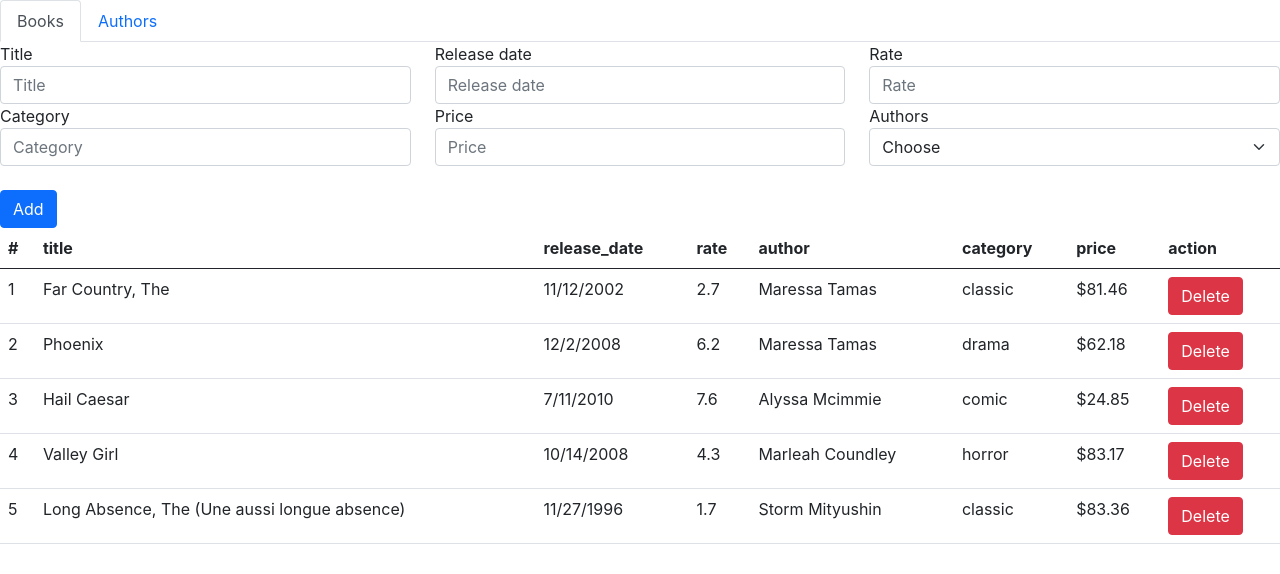
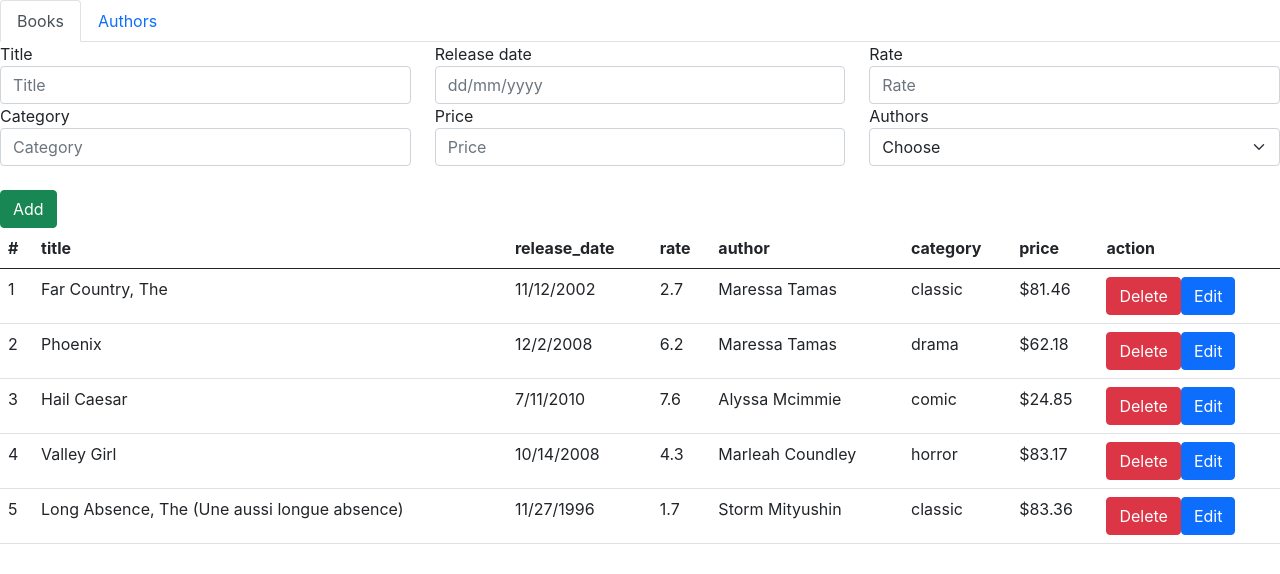
Before and after one commit to somayehbhr/my-library, a React (Create React App) app: page /books in a window 1280 px wide. Shown: the top 574 px of the page. Built offline with nearby package versions, Linux system fonts and the light colour scheme.

Commit message:
feat: added edit event to books

```diff
--- a/src/screens/Authors/index.tsx
+++ b/src/screens/Authors/index.tsx
@@ -15,7 +15,6 @@ const Authors = () => {
 	const [list, setList] = React.useState<Array<IAuthorEntity>>(data.authors);
 	React.useEffect(() => {
 		const localList = getLocalList();
-		console.log("locallist", localList);
 		if (Array.isArray(localList) && localList.length) {
 			setList(localList);
 		} else {
@@ -24,7 +23,6 @@ const Authors = () => {
 	}, []);
 
 	React.useEffect(() => {
-		console.log("here");
 		setLocalList(list);
 	}, [list]);
 
@@ -76,7 +74,7 @@ const Authors = () => {
 				<br />
 				<div className="row">
 					<div className="col-md-3">
-						<button type="button" className="btn btn-primary">
+						<button type="button" className="btn btn-success">
 							Add
 						</button>
 					</div>
--- a/src/screens/Books/components/AddBook/index.tsx
+++ b/src/screens/Books/components/AddBook/index.tsx
@@ -1,4 +1,4 @@
-import React, { useState } from "react";
+import React, { useState, useEffect } from "react";
 import Button from "../../../../components/Button";
 import data from "../../../../data/info.json";
 import { IAuthorEntity } from "../../../Authors";
@@ -6,6 +6,7 @@ import { IAuthorEntity } from "../../../Authors";
 interface Iprops {
 	id: number;
 	add: any;
+	edit: any;
 }
 const AddBook = (props: Iprops) => {
 	const [title, setTitle] = useState("");
@@ -15,12 +16,16 @@ const AddBook = (props: Iprops) => {
 	const [price, setPrice] = useState("");
 	const [author, setAuthor] = useState(-1);
 	const [selectAuthor, setSelectAuthor] = React.useState<Array<IAuthorEntity>>(data.authors);
-	const selectHandler = (event: any) => {
-		const id = Number(event.target.value);
-		let authorName = selectAuthor.find((item) => item.id === id)?.fullName;
-		// @ts-ignore
-		setAuthor(authorName);
-	};
+
+	useEffect(() => {
+		setTitle(props.edit?.title);
+		setReleaseDate(props.edit?.release_date);
+		setRate(props.edit?.rate);
+		setCategory(props.edit?.category);
+		setPrice(props.edit?.price);
+		setAuthor(props.edit?.author_id);
+	}, [props.edit]);
+
 	function addBook() {
 		props.add({
 			id: props.id,
@@ -60,7 +65,7 @@ const AddBook = (props: Iprops) => {
 							type="text"
 							className="form-control"
 							id="autoSizingInput"
-							placeholder="Release date"
+							placeholder="dd/mm/yyyy"
 							value={releaseDate}
 							onChange={(event) => setReleaseDate(event.target.value)}
 						/>
@@ -92,7 +97,7 @@ const AddBook = (props: Iprops) => {
 					<div className="col-md-4">
 						<label htmlFor="inputPassword4">Price</label>
 						<input
-							type="number"
+							type="text"
 							className="form-control"
 							id="autoSizingInput"
 							placeholder="Price"
@@ -122,7 +127,11 @@ const AddBook = (props: Iprops) => {
 				<br />
 				<div className="row">
 					<div className="col-md-3">
-						<Button onClick={addBook} text="Add" className="primary" />
+						<Button
+							onClick={addBook}
+							text={props.edit ? "Edit" : "Add"}
+							className={props.edit ? "primary" : "success"}
+						/>
 					</div>
 				</div>
 			</form>
--- a/src/screens/Books/components/Book/index.tsx
+++ b/src/screens/Books/components/Book/index.tsx
@@ -11,6 +11,7 @@ interface IBookEntity {
 	price: string;
 	index: number;
 	delete: any;
+	edit: any;
 	author?: string;
 }
 
@@ -26,6 +27,7 @@ const Book = (props: IBookEntity) => {
 			<td>{props.price}</td>
 			<td>
 				<Button onClick={() => props.delete()} text="Delete" danger />
+				<Button onClick={() => props.edit()} text="Edit" className="primary " />
 			</td>
 		</tr>
 	);
--- a/src/screens/Books/index.tsx
+++ b/src/screens/Books/index.tsx
@@ -19,6 +19,8 @@ const headerList = ["title", "release_date", "rate", "author", "category", "pric
 const Books = () => {
 	const [list, setList] = React.useState<Array<IBookEntity>>(data.books);
 	const [authors, setAuthors] = React.useState(data.authors);
+	const [edit, setEdit] = React.useState<any>();
+
 	React.useEffect(() => {
 		const localList = getLocalList();
 
@@ -50,18 +52,23 @@ const Books = () => {
 			setList(newList);
 		};
 	}
+	function sendBookInfo(id: number) {
+		setEdit(list.find((item) => item.id === id));
+	}
+	function handleEditBook(id: number) {}
 	function getAuthor(id?: number) {
 		return authors.find((item) => item.id === id)?.fullName;
 	}
 
-	function addBook(add: any, id: number) {
-		console.log(add);
-		setList([...list, add]);
+	function addBook(add: IBookEntity) {
+		const id = Math.floor(Math.random() * 1000) + 1;
+		const newBook = { ...add, id };
+		setList([...list, newBook]);
 	}
 
 	return (
 		<>
-			<AddBook id={list.length} add={addBook} />
+			<AddBook id={list.length} add={addBook} edit={edit} />
 
 			<table className="table">
 				<Header list={headerList} />
@@ -74,6 +81,7 @@ const Books = () => {
 								{...{ index }}
 								author={getAuthor(row.author_id)}
 								delete={handleDeleteBook(row.id)}
+								edit={() => sendBookInfo(row.id)}
 							/>
 						),
 					)}
```
